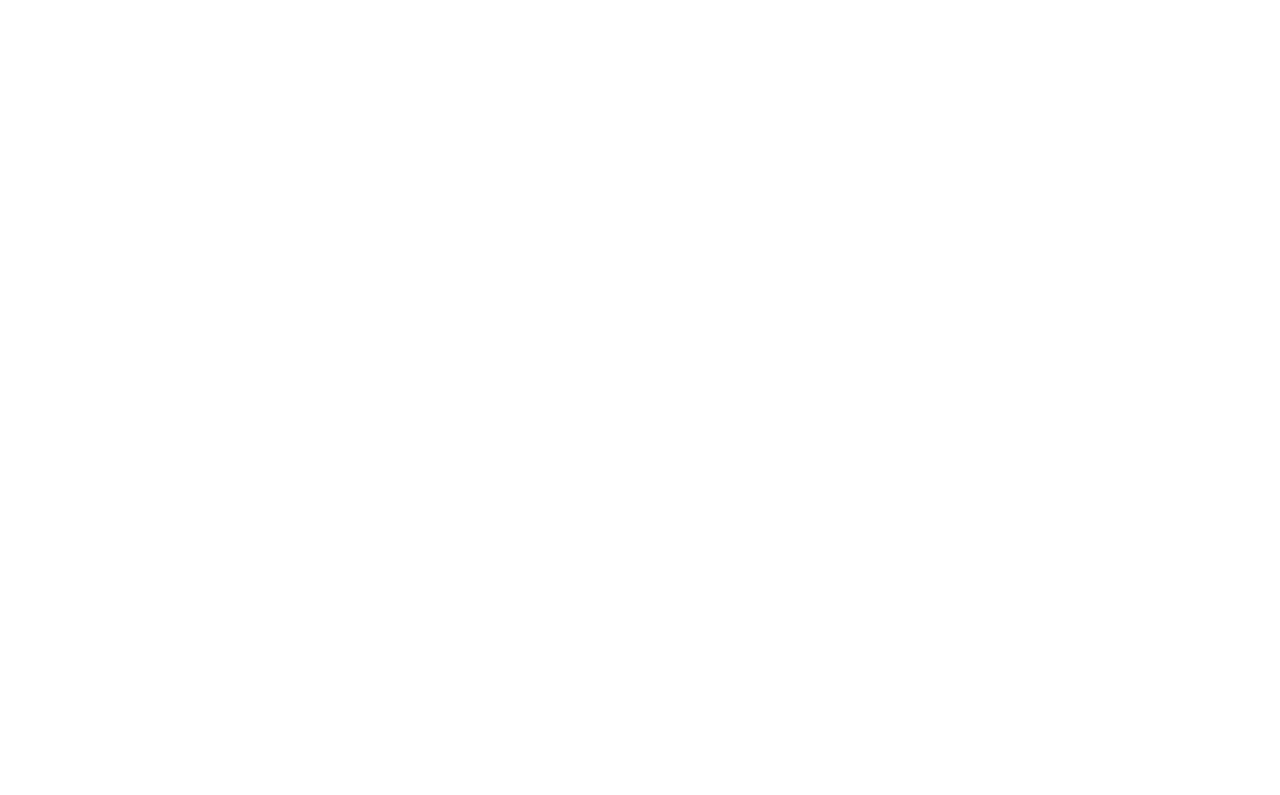
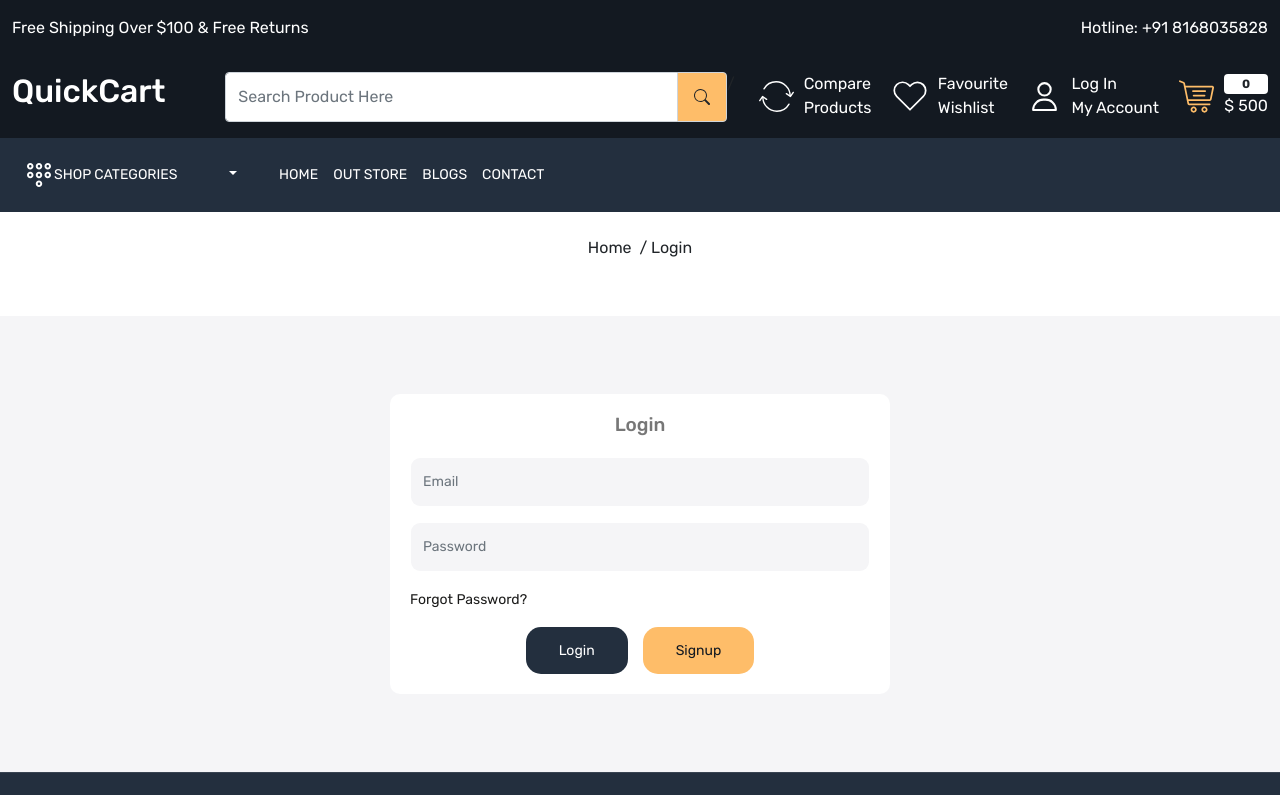
Before and after one commit to dahiyakapil/Ecommerce-QUICK-CART-Frontend, a React (Create React App) app in the folder frontend/: page /login in a window 1280 px wide. Before the commit this address had no page. Shown: the top 795 px of the page. Built offline with nearby package versions, Linux system fonts and the light colour scheme.

Commit message:
Login Page UI is done....

```diff
--- a/frontend/src/App.css
+++ b/frontend/src/App.css
@@ -594,3 +594,44 @@
 
 
 /* Compare Product EndsPage */
+
+/* auth card Page */
+.auth-card {
+  padding: 20px;
+  background-color: white;
+  width: 500px;
+  margin: 30px auto;
+  border-radius: 10px;
+}
+
+.auth-card h3 {
+  font-size: 19px;
+  font-weight: 500;
+  color: var(--color-777777);
+}
+.auth-card p {
+  font-size: 13px;
+  color: var(--color-777777);
+}
+.auth-card .form-control {
+  height: 50px;
+  background-color: var(--color-f5f5f7);
+  color: var(--color-777777);
+  font-size: 14px;
+  border-radius: 10px;
+  border-color: transparent;
+}
+.auth-card a {
+  font-size: 14px;
+  font-weight: 400;
+  color: var(--color-1c1c1b);
+}
+.auth-card .signup {
+  background-color: var(--color-febd69);
+  color: var(--color-131921);
+}
+.auth-card .signup:hover {
+  background-color: var(--color-131921);
+  color: white;
+}
+/* auth card Page Ends Here*/
--- a/frontend/src/App.js
+++ b/frontend/src/App.js
@@ -9,6 +9,7 @@
 import Blog from "./pages/Blog";
 import CompareProduct from "./pages/CompareProduct";
 import Wishlist from "./pages/Wishlist";
+import Login from "./pages/Login";
 
 function App() {
   return (
@@ -23,6 +24,7 @@
             <Route path="blogs" element={<Blog />} />
             <Route path="compare-product" element={<CompareProduct />} />
             <Route path="wishlist" element={<Wishlist />} />
+            <Route path="login" element={<Login />} />
           </Route>
         </Routes>
       </BrowserRouter>
--- /dev/null
+++ b/frontend/src/pages/Login.js
@@ -0,0 +1,50 @@
+import React from "react";
+import { Link } from "react-router-dom";
+import Meta from "../components/Meta";
+import BreadCrumb from "../components/BreadCrumb";
+const Login = () => {
+  return (
+    <>
+      <Meta title={"Login"} />
+      <BreadCrumb title={"Login"} />
+      <div className="login-wrapper py-5 home-wrapper-2">
+        <div className="row">
+          <div className="col-12">
+            <div className="auth-card">
+              <h3 className=" text-center mb-3">Login</h3>
+              <form action="" className="d-flex flex-column gap-15">
+                <div className="mt-1">
+                  <input
+                    type="email"
+                    name="email"
+                    placeholder="Email"
+                    className="form-control"
+                  />
+                </div>
+                <div>
+                  <input
+                    type="password"
+                    name="password"
+                    placeholder="Password"
+                    className="form-control"
+                  />
+                </div>
+
+                <div>
+                  <Link to="/forgot-password">Forgot Password?</Link>
+
+                  <div className="mt-3 d-flex justify-content-center gap-15 align-items-center">
+                    <button className="button border-0">Login</button>
+                    <Link className="button signup border-0">Signup</Link>
+                  </div>
+                </div>
+              </form>
+            </div>
+          </div>
+        </div>
+      </div>
+    </>
+  );
+};
+
+export default Login;
```
Also changed, not shown: frontend/src/pages/ForgotPassword.js (added), frontend/src/pages/Signup.js (added).
